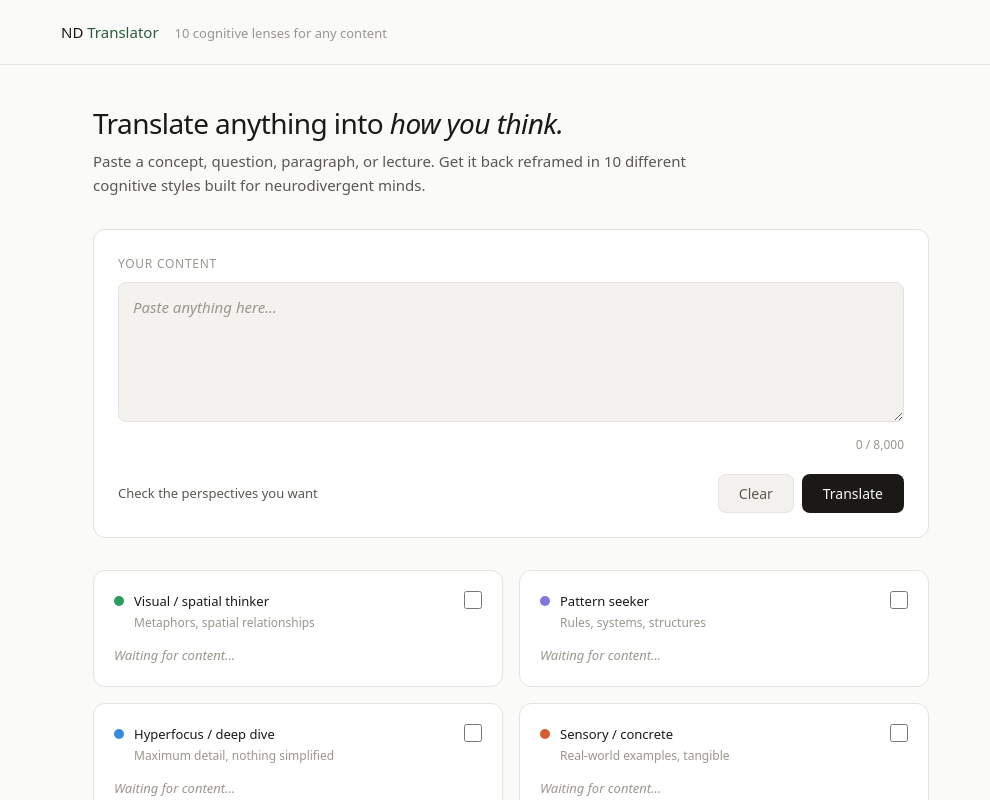
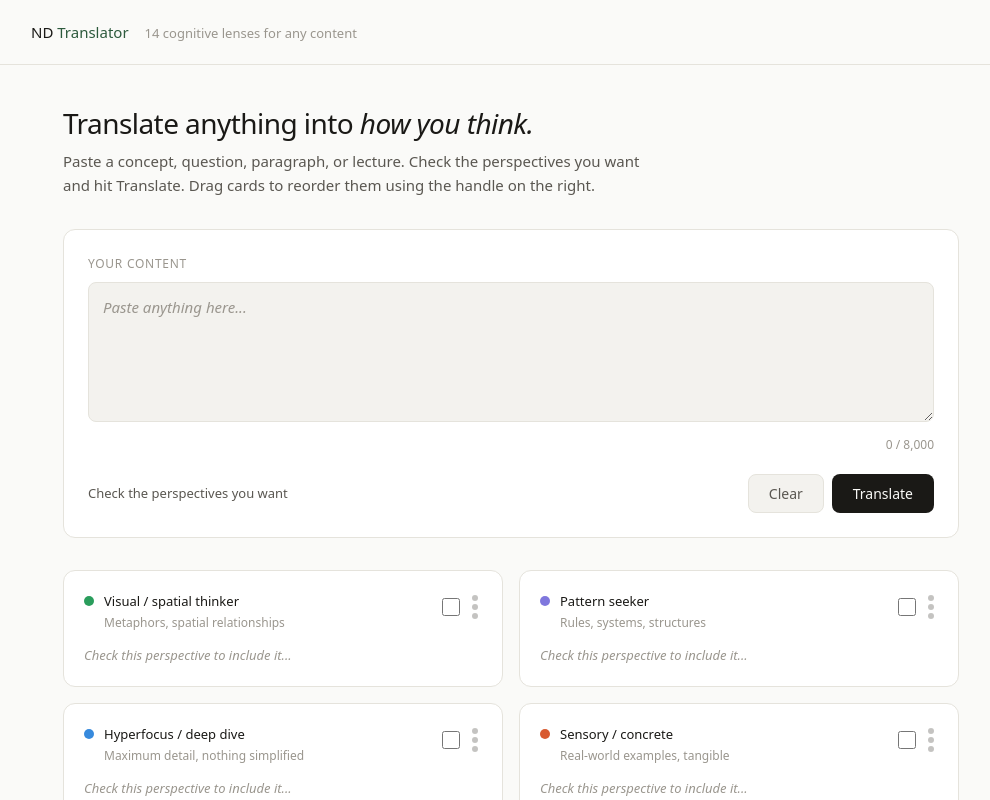
Before and after one commit to purelyem/nd-translator-, a website: page public/index.html in a window 1280 px wide. Both pictures are taken after a click on the button "Clear". Shown: the top 800 px of the page, without its empty margins (129-1119 px from the left). Drawn offline with Linux system fonts and the light colour scheme.

Commit message:
math and alexia additions

```diff
--- a/public/index.html
+++ b/public/index.html
@@ -10,10 +10,10 @@
     @media (prefers-color-scheme: dark) { :root { --bg: #141412; --surface: #1E1D1A; --surface2: #252420; --border: #302E28; --border-strong: #4A4740; --text: #F0EDE6; --text-2: #A09C93; --text-3: #6A6660; --accent: #7EC99A; } }
     body { font-family: system-ui, sans-serif; background: var(--bg); color: var(--text); min-height: 100vh; font-size: 16px; line-height: 1.6; }
     header { border-bottom: 1px solid var(--border); padding: 0 2rem; }
-    .header-inner { max-width: 900px; margin: 0 auto; padding: 1.25rem 0; display: flex; align-items: baseline; gap: 1rem; }
+    .header-inner { max-width: 960px; margin: 0 auto; padding: 1.25rem 0; display: flex; align-items: baseline; gap: 1rem; }
     .logo { font-size: 15px; font-weight: 500; } .logo span { color: var(--accent); }
     .tagline { font-size: 13px; color: var(--text-3); }
-    main { max-width: 900px; margin: 0 auto; padding: 2.5rem 2rem 4rem; }
+    main { max-width: 960px; margin: 0 auto; padding: 2.5rem 2rem 4rem; }
     .intro { margin-bottom: 2rem; }
     .intro h1 { font-size: 28px; font-weight: 300; letter-spacing: -0.02em; line-height: 1.3; margin-bottom: 0.5rem; }
     .intro h1 em { font-style: italic; }
@@ -36,11 +36,20 @@
     .progress-fill { height: 100%; background: var(--accent); border-radius: 2px; width: 0%; transition: width 0.3s ease; }
     .grid { display: grid; grid-template-columns: repeat(auto-fill, minmax(380px, 1fr)); gap: 1rem; }
     @media (max-width: 600px) { .grid { grid-template-columns: 1fr; } main { padding: 1.5rem 1rem 3rem; } }
-    .card { background: var(--surface); border: 1px solid var(--border); border-radius: var(--radius); padding: 1.25rem; display: flex; flex-direction: column; gap: 0.75rem; }
+    .card { background: var(--surface); border: 1px solid var(--border); border-radius: var(--radius); padding: 1.25rem; display: flex; flex-direction: column; gap: 0.75rem; position: relative; transition: box-shadow 0.2s, opacity 0.2s; }
     .card.active { border-color: var(--border-strong); }
+    .card.dragging { opacity: 0.4; box-shadow: 0 8px 24px rgba(0,0,0,0.15); }
+    .card.drag-over { border-color: var(--accent); border-style: dashed; }
     .card-header { display: flex; align-items: flex-start; gap: 10px; }
     .card-dot { width: 10px; height: 10px; border-radius: 50%; margin-top: 5px; flex-shrink: 0; }
-    .card-meta { flex: 1; } .card-title { font-size: 13px; font-weight: 500; } .card-sub { font-size: 12px; color: var(--text-3); margin-top: 1px; }
+    .card-meta { flex: 1; }
+    .card-title { font-size: 13px; font-weight: 500; }
+    .card-sub { font-size: 12px; color: var(--text-3); margin-top: 1px; }
+    .card-controls { display: flex; align-items: center; gap: 8px; margin-left: auto; flex-shrink: 0; }
+    .drag-handle { display: flex; flex-direction: column; gap: 3px; cursor: grab; padding: 4px; opacity: 0.35; transition: opacity 0.15s; }
+    .drag-handle:hover { opacity: 0.8; }
+    .drag-handle:active { cursor: grabbing; }
+    .drag-handle .dot { width: 6px; height: 6px; border-radius: 50%; background: var(--text-2); }
     .card-body { font-size: 14px; color: var(--text-2); line-height: 1.7; flex: 1; white-space: pre-wrap; }
     .card-body.placeholder { color: var(--text-3); font-style: italic; font-size: 13px; white-space: normal; }
     .typing-dots { display: inline-flex; gap: 3px; align-items: center; }
@@ -50,19 +59,20 @@
     .card-actions { display: flex; gap: 6px; border-top: 1px solid var(--border); padding-top: 0.75rem; }
     .card-actions button { font-size: 12px; padding: 5px 12px; }
     footer { border-top: 1px solid var(--border); padding: 1.5rem 2rem; text-align: center; font-size: 12px; color: var(--text-3); }
+    .hint { font-size: 12px; color: var(--text-3); margin-bottom: 1rem; display: flex; align-items: center; gap: 6px; }
   </style>
 </head>
 <body>
 <header>
   <div class="header-inner">
     <div class="logo">ND <span>Translator</span></div>
-    <div class="tagline">10 cognitive lenses for any content</div>
+    <div class="tagline">14 cognitive lenses for any content</div>
   </div>
 </header>
 <main>
   <div class="intro">
     <h1>Translate anything into <em>how you think.</em></h1>
-    <p>Paste a concept, question, paragraph, or lecture. Get it back reframed in 10 different cognitive styles built for neurodivergent minds.</p>
+    <p>Paste a concept, question, paragraph, or lecture. Check the perspectives you want and hit Translate. Drag cards to reorder them using the handle on the right.</p>
   </div>
   <div class="input-section">
     <label class="field-label">Your content</label>
@@ -98,21 +108,82 @@ var P = [
   {id:"literal",color:"#3A9060",title:"Literal processor",sub:"No idioms, everything explicit",prompt:"Reframe this for a literal processor. No idioms, no metaphors, no implied meaning. Say exactly what you mean. Be explicit about every step, every assumption, and every logical connection."},
   {id:"bigpicture",color:"#185FA5",title:"Big picture / systems thinker",sub:"Why it matters, larger context",prompt:"Reframe this for someone who needs the big picture first. Start with why this matters in the grand scheme. Show how it connects to larger systems or ideas. Answer what problem does this solve and what is its broader significance."},
   {id:"narrative",color:"#A03030",title:"Narrative processor",sub:"Story format, chronological",prompt:"Reframe this as a story with a clear beginning, middle, and end. Use chronological order. Introduce characters or actors, even abstract concepts can be personified. Use storytelling language like first, then, until finally."},
-  {id:"question",color:"#606060",title:"Question-based learner",sub:"Q and A format, curiosity-driven",prompt:"Reframe this as a series of questions and answers. Start with the most natural question someone new to this would ask. Answer it, then ask the next question that naturally follows. Format as Q: then A:"}
+  {id:"question",color:"#606060",title:"Question-based learner",sub:"Q and A format, curiosity-driven",prompt:"Reframe this as a series of questions and answers. Start with the most natural question someone new to this would ask. Answer it, then ask the next question that naturally follows. Format as Q: then A:"},
+  {id:"math",color:"#2D5A3D",title:"Math brain",sub:"Step-by-step, the why, and real life",prompt:"Break this math problem or concept into clear numbered steps showing all work. After each step, explain in plain simple language WHY that step works and what it means. If you use a formula, rule, or property, name it and briefly explain where it comes from or why it exists. Do not just apply it without context. Do not skip steps. Do not assume anything is obvious. At the very end, add a short section called Real World: that gives 2-3 concrete everyday examples of when and why someone would actually use this math."},
+  {id:"dyslexic",color:"#9B4DCA",title:"Dyslexic processor",sub:"Short sentences, simple words, clear layout",prompt:"Reframe this for a dyslexic reader. Use very short sentences. One idea per sentence. Use common everyday words instead of complex ones. Break content into small clearly labeled sections. Avoid walls of text. Use line breaks generously. Avoid words that look similar to each other. Keep rhythm consistent and predictable throughout."},
+  {id:"executive",color:"#D4762A",title:"Executive function support",sub:"Actionable steps, clear sequence, no assumptions",prompt:"Reframe this for someone with executive function challenges. Break everything into the smallest possible numbered action steps. Label each decision point clearly. Never assume the reader knows what to do next. State the order of operations explicitly. Use the format: First do this. Then do this. If this happens, do this. Make starting as easy as possible by making step 1 extremely small and obvious."},
+  {id:"dyscalculia",color:"#E05C8A",title:"Dyscalculia support",sub:"No assumed number sense, objects and grouping",prompt:"Reframe this math concept or problem for someone with dyscalculia. Never assume number sense. Replace abstract numbers with concrete objects, groups, or visual descriptions wherever possible. Explain what each number represents in real terms before using it. Use comparisons to familiar quantities. Avoid relying on memorized math facts. Focus on understanding what is happening rather than arriving at the answer quickly."}
 ];
+
+var order = P.map(function(p){return p.id;});
+var selected = new Set();
+var dragSrcId = null;
 
 function buildGrid() {
   var g = document.getElementById('grid');
   g.innerHTML = '';
-  P.forEach(function(p) {
+  order.forEach(function(id) {
+    var p = P.find(function(x){return x.id===id;});
     var c = document.createElement('div');
-    c.className = 'card'; c.id = 'card-'+p.id;
-    c.innerHTML = '<div class="card-header"><div class="card-dot" style="background:'+p.color+'"></div><div class="card-meta"><div class="card-title">'+p.title+'</div><div class="card-sub">'+p.sub+'</div></div><input type="checkbox" id="chk-'+p.id+'" style="margin-left:auto;cursor:pointer;width:18px;height:18px;" onchange="toggleP(\''+p.id+'\',this.checked)"/></div><div class="card-body placeholder" id="body-'+p.id+'">Check this perspective to include it...</div><div class="card-actions" id="actions-'+p.id+'" style="display:none;"><button onclick="doCopy(\''+p.id+'\')">Copy</button><button onclick="doRegen(\''+p.id+'\')">Regenerate</button></div>';
+    c.className = 'card';
+    c.id = 'card-'+p.id;
+    c.setAttribute('draggable','false');
+    c.innerHTML =
+      '<div class="card-header">' +
+        '<div class="card-dot" style="background:'+p.color+'"></div>' +
+        '<div class="card-meta">' +
+          '<div class="card-title">'+p.title+'</div>' +
+          '<div class="card-sub">'+p.sub+'</div>' +
+        '</div>' +
+        '<div class="card-controls">' +
+          '<input type="checkbox" id="chk-'+p.id+'" style="cursor:pointer;width:18px;height:18px;" onchange="toggleP(\''+p.id+'\',this.checked)"/>' +
+          '<div class="drag-handle" title="Drag to reorder" onmousedown="startDrag(event,\''+p.id+'\')" ontouchstart="startDrag(event,\''+p.id+'\')">' +
+            '<div class="dot"></div><div class="dot"></div><div class="dot"></div>' +
+          '</div>' +
+        '</div>' +
+      '</div>' +
+      '<div class="card-body placeholder" id="body-'+p.id+'">Check this perspective to include it...</div>' +
+      '<div class="card-actions" id="actions-'+p.id+'" style="display:none;">' +
+        '<button onclick="doCopy(\''+p.id+'\')">Copy</button>' +
+        '<button onclick="doRegen(\''+p.id+'\')">Regenerate</button>' +
+      '</div>';
+    c.addEventListener('dragover', function(e){ e.preventDefault(); c.classList.add('drag-over'); });
+    c.addEventListener('dragleave', function(){ c.classList.remove('drag-over'); });
+    c.addEventListener('drop', function(e){ e.preventDefault(); c.classList.remove('drag-over'); dropOn(p.id); });
     g.appendChild(c);
   });
 }
 
-var selected = new Set();
+function startDrag(e, id) {
+  var card = document.getElementById('card-'+id);
+  card.setAttribute('draggable','true');
+  dragSrcId = id;
+  card.addEventListener('dragstart', function handler(ev){
+    ev.dataTransfer.effectAllowed = 'move';
+    card.classList.add('dragging');
+    card.removeEventListener('dragstart', handler);
+  });
+  card.addEventListener('dragend', function handler(){
+    card.classList.remove('dragging');
+    card.setAttribute('draggable','false');
+    dragSrcId = null;
+    card.removeEventListener('dragend', handler);
+  });
+}
+
+function dropOn(targetId) {
+  if (!dragSrcId || dragSrcId === targetId) return;
+  var srcIdx = order.indexOf(dragSrcId);
+  var tgtIdx = order.indexOf(targetId);
+  order.splice(srcIdx, 1);
+  order.splice(tgtIdx, 0, dragSrcId);
+  buildGrid();
+  selected.forEach(function(id){
+    var chk = document.getElementById('chk-'+id);
+    if(chk) chk.checked = true;
+  });
+}
+
 function toggleP(id, checked) { if(checked) selected.add(id); else selected.delete(id); }
 
 function updateCharCount() {
@@ -122,11 +193,16 @@ function updateCharCount() {
 function clearAll() {
   document.getElementById('input-text').value = ''; updateCharCount();
   P.forEach(function(p) {
-    document.getElementById('body-'+p.id).className = 'card-body placeholder';
-    document.getElementById('body-'+p.id).textContent = 'Waiting for content...';
-    document.getElementById('actions-'+p.id).style.display = 'none';
-    document.getElementById('card-'+p.id).className = 'card';
+    var body = document.getElementById('body-'+p.id);
+    if(body) { body.className = 'card-body placeholder'; body.textContent = 'Check this perspective to include it...'; }
+    var actions = document.getElementById('actions-'+p.id);
+    if(actions) actions.style.display = 'none';
+    var card = document.getElementById('card-'+p.id);
+    if(card) card.className = 'card';
+    var chk = document.getElementById('chk-'+p.id);
+    if(chk) chk.checked = false;
   });
+  selected.clear();
   document.getElementById('status-bar').style.display = 'none';
 }
 
```
